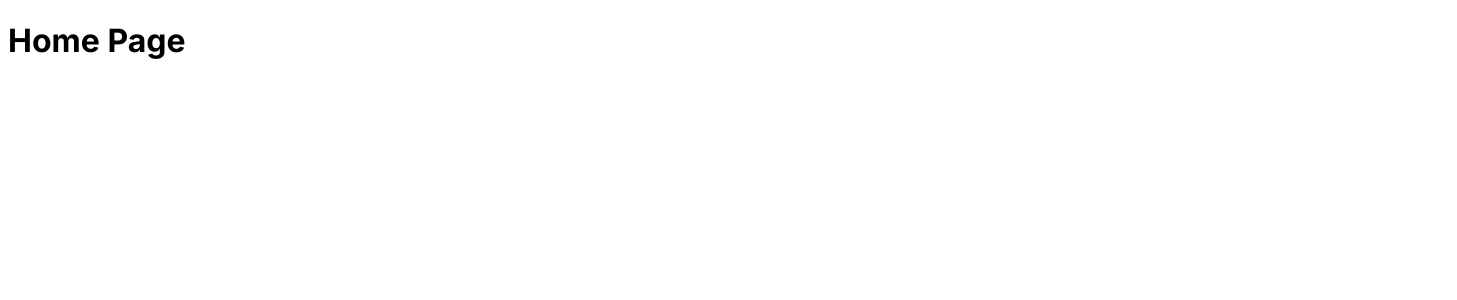
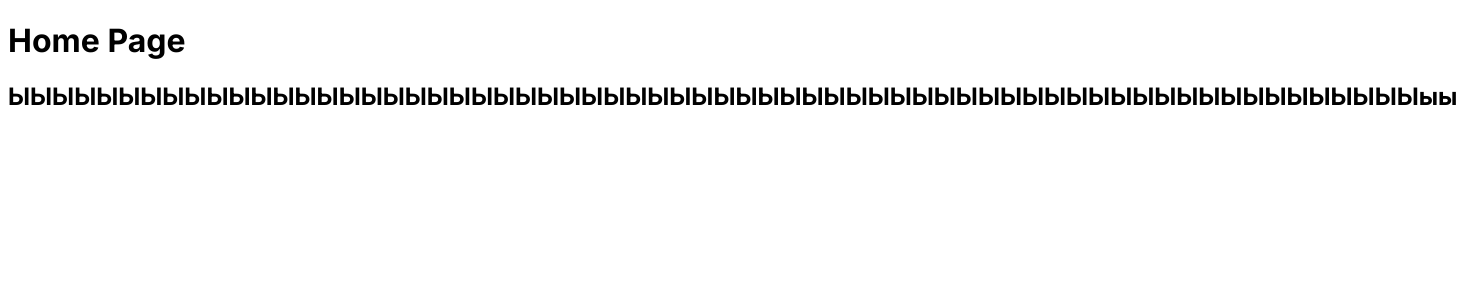
Before and after one commit to CYBERVOVCHIK/grisha-vova, a Next.js app: page / in a window 1280 px wide. Shown: the top 300 px of the page, 1457 px wide, since content can reach past the window. Built offline with nearby package versions, Linux system fonts and the light colour scheme.

Commit message:
Zdes byl Grisha

```diff
--- a/src/app/page.tsx
+++ b/src/app/page.tsx
@@ -2,6 +2,7 @@ export default function Home() {
   return (
     <div>
       <h1>Home Page</h1>
+      <h2>ЫЫЫЫЫЫЫЫЫЫЫЫЫЫЫЫЫЫЫЫЫЫЫЫЫЫЫЫЫЫЫЫЫЫЫЫЫЫЫЫЫЫЫЫЫЫЫЫЫЫЫЫЫЫЫЫЫЫЫЫЫЫЫЫыы</h2>
     </div>
   )
 }
```
